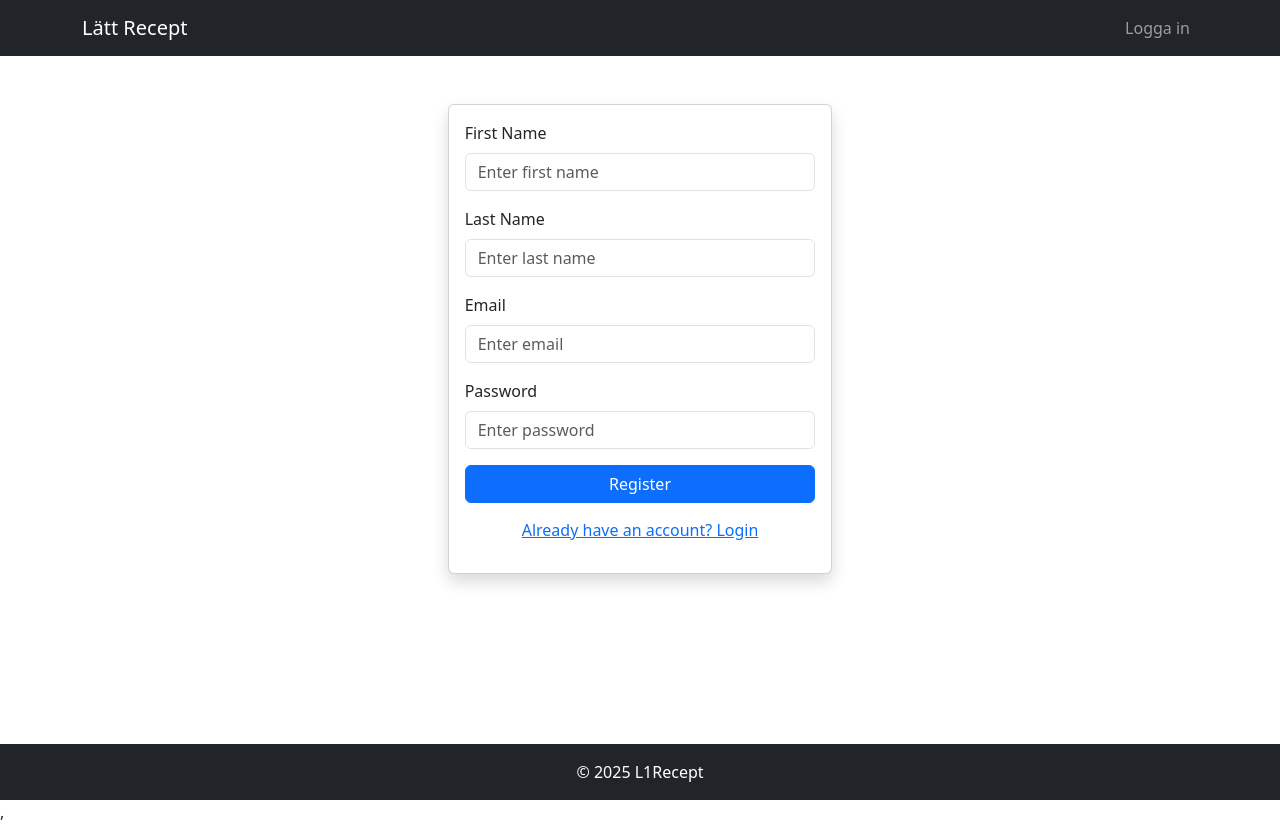
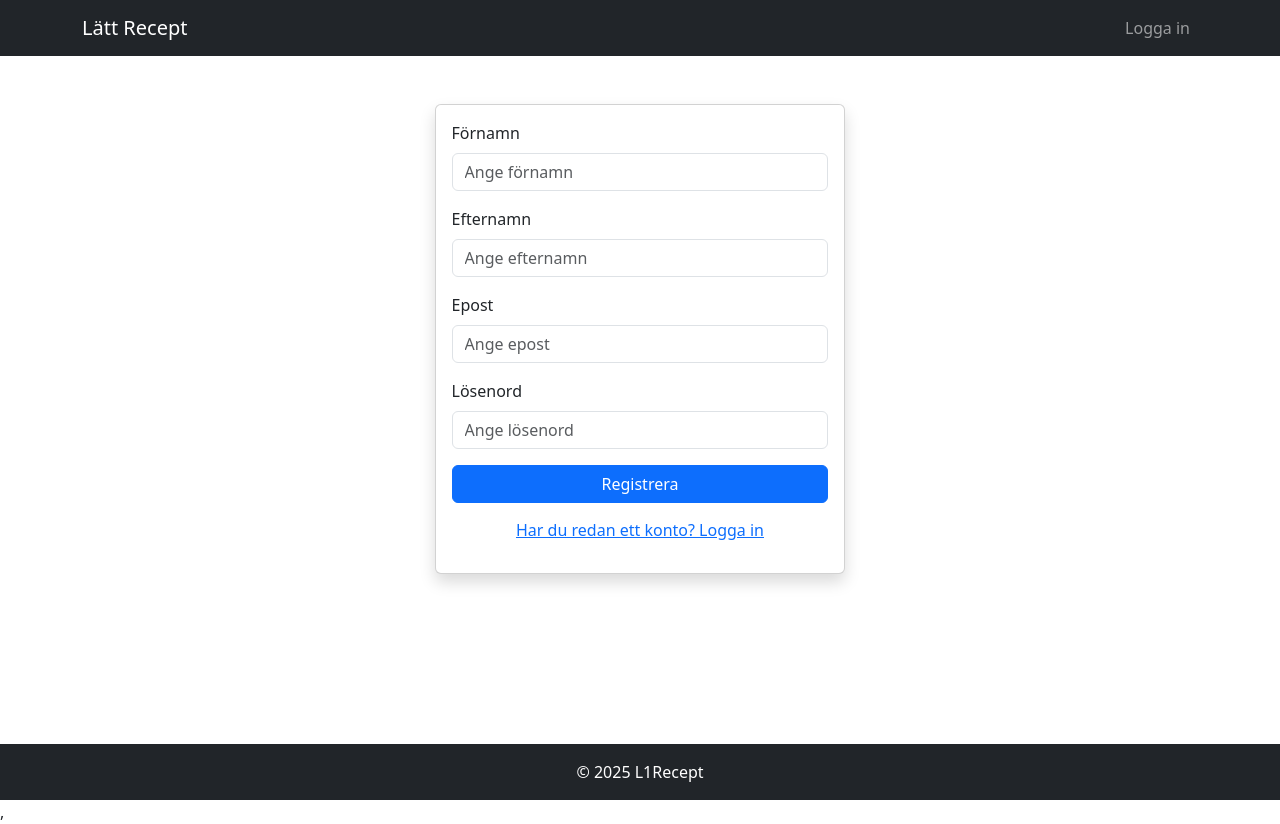
Before and after one commit to kodpelle/l1recept, a React app: page /register in a window 1280 px wide. Built offline with nearby package versions, Linux system fonts and the light colour scheme; no server answers; the HTML template or start-up script is replaced by a standard one.

Commit message:
btn consistency and language consistency

```diff
--- a/src/pages/LoginPage.tsx
+++ b/src/pages/LoginPage.tsx
@@ -18,7 +18,7 @@ function LoginPage() {
       navigate("/recipes");
     } catch (err) {
       console.error("Login failed:", err);
-      setErrorMessage('Invalid email or password.');
+      setErrorMessage('felaktigt email eller lösenord.');
     }
   }
 
@@ -33,10 +33,10 @@ function LoginPage() {
 
               <form onSubmit={handleSubmit}>
                 <Form.Group className="mb-3" controlId="formEmail">
-                  <Form.Label>Email</Form.Label>
+                  <Form.Label>Epost</Form.Label>
                   <Form.Control
                     type="email"
-                    placeholder="Enter email"
+                    placeholder="Ange epost"
                     value={email}
                     onChange={(e) => setEmail(e.target.value)}
                     required
@@ -44,20 +44,20 @@ function LoginPage() {
                 </Form.Group>
 
                 <Form.Group className="mb-3" controlId="formPassword">
-                  <Form.Label>Password</Form.Label>
+                  <Form.Label>Lösenord</Form.Label>
                   <Form.Control
                     type="password"
-                    placeholder="Enter password"
+                    placeholder="ange lösenord"
                     value={password}
                     onChange={(e) => setPassword(e.target.value)}
                     required
                   />
                 </Form.Group>
                 <Button variant="primary" type="submit" className="w-100">
-                  Login
+                  Logga in
                 </Button>
                 <Button variant="link" className="w-100 mt-2" onClick={() => navigate("/register")}>
-                  Create new account
+                  Skapa nytt konto
                 </Button>
                 <div className="text-danger mt-2 text-center">{errormessage}</div>
               </form>
--- a/src/pages/RecipeDetailPage.tsx
+++ b/src/pages/RecipeDetailPage.tsx
@@ -96,7 +96,7 @@ export default function RecipeDetailPage() {
     return (
         <div className="container my-4">
             <div className="col-lg-10 mx-auto">
-                <Link to="/recipes" className="btn btn-outline-secondary mb-3">
+                <Link to="/recipes" className="btn btn-primary mb-3">
                     ← Tillbaka till alla
                 </Link>
 
@@ -126,6 +126,7 @@ export default function RecipeDetailPage() {
                 <div className="row mb-4">
                     <div className="col-md-6">
                         <h3>Ingredienser</h3>
+                        ,
                         {recipe.ingredients.length === 0 ? (
                             <p>Inga ingredienser tillagda ännu.</p>
                         ) : (
--- a/src/pages/RecipesListPage.tsx
+++ b/src/pages/RecipesListPage.tsx
@@ -69,7 +69,7 @@ export default function RecipesListPage() {
                         className="btn btn-primary"
                         onClick={() => navigate("/recipes/new")}
                     >
-                        Add Recipe
+                        Ladda upp recept
                     </button>
                 )}
             </div>
--- a/src/pages/RegisterPage.tsx
+++ b/src/pages/RegisterPage.tsx
@@ -36,10 +36,10 @@ function registerPage() {
                         <Card.Body>
                             <form onSubmit={handleSubmit}>
                                 <Form.Group className="mb-3" controlId="formFirstName">
-                                    <Form.Label>First Name</Form.Label>
+                                    <Form.Label>Förnamn</Form.Label>
                                     <Form.Control
                                         type="text"
-                                        placeholder="Enter first name"
+                                        placeholder="Ange förnamn"
                                         value={firstName}
                                         onChange={(e) => setFirstName(e.target.value)}
                                         required
@@ -47,10 +47,10 @@ function registerPage() {
                                 </Form.Group>
 
                                 <Form.Group className="mb-3" controlId="formLastName">
-                                    <Form.Label>Last Name</Form.Label>
+                                    <Form.Label>Efternamn</Form.Label>
                                     <Form.Control
                                         type="text"
-                                        placeholder="Enter last name"
+                                        placeholder="Ange efternamn"
                                         value={lastName}
                                         onChange={(e) => setLastName(e.target.value)}
                                         required
@@ -58,10 +58,10 @@ function registerPage() {
                                 </Form.Group>
 
                                 <Form.Group className="mb-3" controlId="formEmail">
-                                    <Form.Label>Email</Form.Label>
+                                    <Form.Label>Epost</Form.Label>
                                     <Form.Control
                                         type="email"
-                                        placeholder="Enter email"
+                                        placeholder="Ange epost"
                                         value={email}
                                         onChange={(e) => setEmail(e.target.value)}
                                         required
@@ -69,10 +69,10 @@ function registerPage() {
                                 </Form.Group>
 
                                 <Form.Group className="mb-3" controlId="formPassword">
-                                    <Form.Label>Password</Form.Label>
+                                    <Form.Label>Lösenord</Form.Label>
                                     <Form.Control
                                         type="password"
-                                        placeholder="Enter password"
+                                        placeholder="Ange lösenord"
                                         value={password}
                                         onChange={(e) => setPassword(e.target.value)}
                                         required
@@ -82,10 +82,10 @@ function registerPage() {
                                     {isSubmitting ? (
                                         <>
                                             <span className="spinner-border spinner-border-sm me-2" role="status" aria-hidden="true"></span>
-                                            Register
+                                            Registrerar
                                         </>
                                     ) : (
-                                        "Register"
+                                        "Registrera"
                                     )}
                                 </Button>
                                 <Button
@@ -93,7 +93,7 @@ function registerPage() {
                                     className="w-100 mt-2"
                                     onClick={() => navigate("/login")}
                                 >
-                                    Already have an account? Login
+                                    Har du redan ett konto? Logga in
                                 </Button>
                                 <div className="text-danger mt-2 text-center">{errormessage}</div>
                             </form>
```
